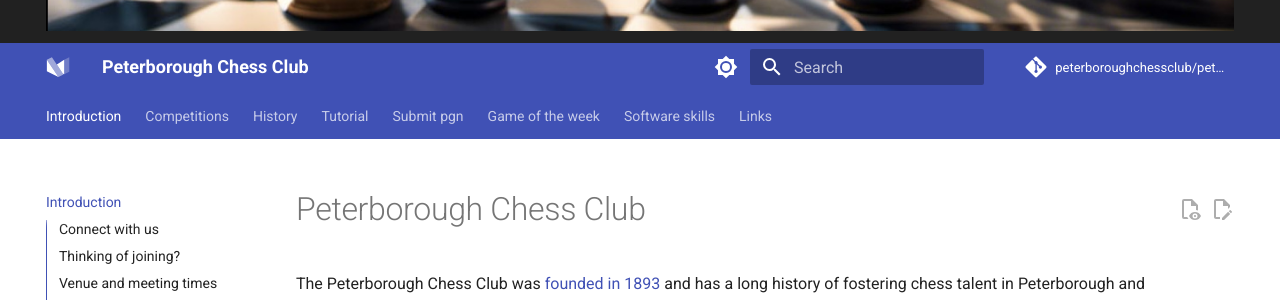
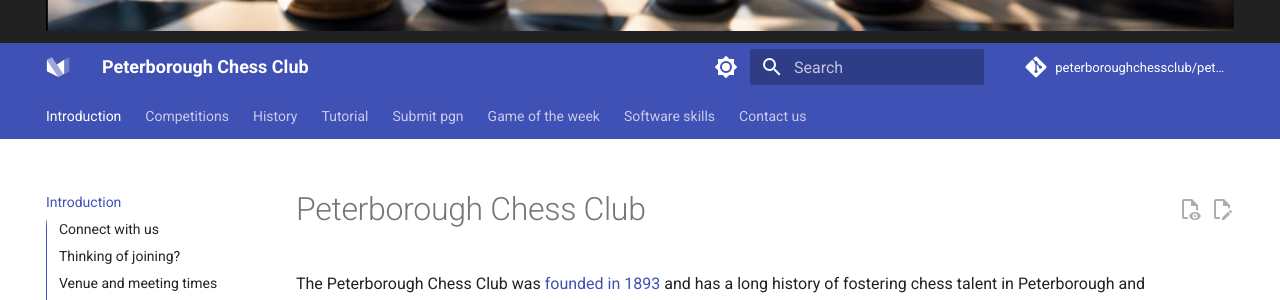
Before and after one commit to peterboroughchessclub/site, an MkDocs documentation site: the page built from docs/index.md, in a window 1280 px wide and 900 px high. Shown: the part 311-611 px from the top of the window. Built offline with MkDocs 1.6.1 and Material for MkDocs 9.7.7, drawn with Linux system fonts in a browser that asks for light colours; comment, search, counter and statistics services are not loaded.

Commit message:
Update mkdocs.yml

```diff
--- a/mkdocs.yml
+++ b/mkdocs.yml
@@ -98,4 +98,4 @@ nav:
     - Submit pgn: submitpgn.md
     - Game of the week: GameOfTheWeek.md
     - Software skills: websiteDevelopmentIdeas.md
-    - Links: links.md
+    - Contact us: contactus.md
```
